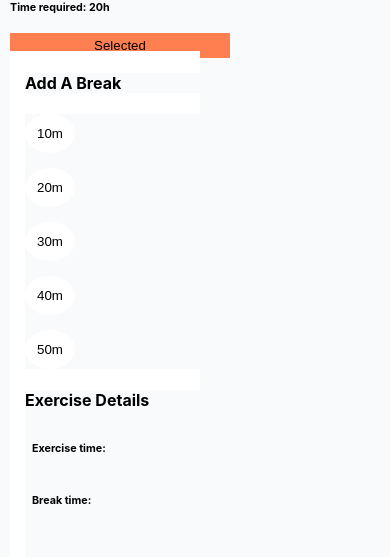
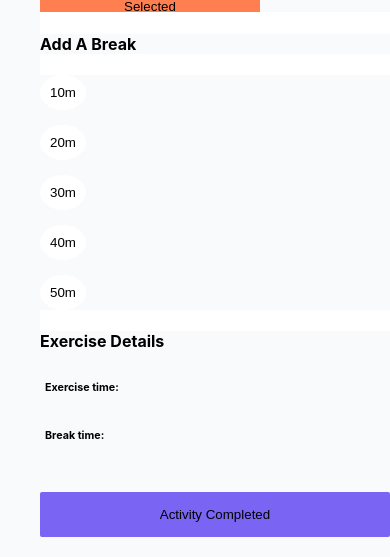
Before and after one commit to ashr-aful007/daily-activity-tracker, a React (Create React App) app: page / in a window 390 px wide. Shown: the part 2832-3389 px from the top of the page. Built offline with nearby package versions, Linux system fonts and the light colour scheme.

Commit message:
add another problem solve

```diff
--- a/public/index.html
+++ b/public/index.html
@@ -24,7 +24,7 @@
       work correctly both with client-side routing and a non-root public URL.
       Learn how to configure a non-root public URL by running `npm run build`.
     -->
-    <title>React App</title>
+    <title>Passionate activaties</title>
   </head>
   <body>
     <noscript>You need to enable JavaScript to run this app.</noscript>
--- a/src/Components/LoadActiviesdata/LoadData.css
+++ b/src/Components/LoadActiviesdata/LoadData.css
@@ -1,6 +1,6 @@
 .content-section{
      display: grid;
-     grid-template-columns: 4fr 1fr;
+     grid-template-columns: 5fr 1fr;
 }
 
 .content{
@@ -22,13 +22,13 @@
 .show-card-sction{
      display: grid;
      grid-template-columns: repeat(3, 1fr);
-     gap: 20px;
+     gap: 7px;
 }
 
 
 .side-bar-section{
      background-color: #fff;
-     padding-left: 15px;
+
 
 }
 
@@ -39,11 +39,11 @@
 }
 
 .Ex-time h6{
-     padding: 7px;
+     padding: 5px;
 }
 
 .Br-time h6{
-     padding: 7px;
+     padding: 5px;
 }
 
 .compleate-button{
@@ -54,6 +54,8 @@
      border-radius: 2px;
      background-color: rgb(121, 100, 243);
 }
+
+
 
 @media screen and (max-width:600px){
      .show-card-sction{
@@ -66,18 +68,30 @@
           flex-direction: column;
      }
      .side-bar-section{
-          width: 50%;
+          width: 100%;
           height: auto;
+
      }
      .content h1{
-          width: 50%;
+          width: 100%;
           height: auto;
      }
      .time-brack{
           display: flex;
           flex-direction: column;
+          width: 100%;
      }
-     .content{
-          margin-left: 10px;
+
+     .compleate-button{
+          padding: 15px;
+          width: 100%;
+          border: none;
+          margin-top: 20px;
+          border-radius: 2px;
+          background-color: rgb(121, 100, 243);
+     }
+     .count-display-section{
+          width: 100%;
+          height: auto;
      }
 }
--- a/src/Components/LoadActiviesdata/LoadData.js
+++ b/src/Components/LoadActiviesdata/LoadData.js
@@ -61,7 +61,7 @@ const LoadData = () => {
                               breackTime.map(time => <Timebracks timeHandle={barackTimehandle} time={time}></Timebracks>)
                          }
                     </div>
-                    <div>
+                    <div className='count-display-section'>
                          <h4>Exercise Details</h4>
                          <div className='Ex-time'>
                               <h6>Exercise time: {showtime}</h6>
--- a/src/Components/Showdata/ShowActivatis.css
+++ b/src/Components/Showdata/ShowActivatis.css
@@ -26,6 +26,14 @@
 
 }
 
-@media screen and (max-with: 600px) {
+@media screen and (max-width: 600px) {
+
+     .selected-btn{
+          width: 100%;
+          height: 25px;
+          background-color: coral;
+          border: none;
+
+     }
 
 }
--- a/src/Components/Timebracks/Timebracks.css
+++ b/src/Components/Timebracks/Timebracks.css
@@ -1,5 +1,5 @@
 .breack-time button{
-     padding: 12px;
+     padding: 10px;
      border-radius: 50% 50%;
      background-color: #fff;
      border: none;
@@ -9,3 +9,21 @@
 .breack-time button:hover{
      background-color: mediumslateblue;
 }
+
+@media screen and(max-width: 600px){
+     .breack-time button{
+          padding: 12px;
+          border-radius: 50% 50%;
+          background-color: #fff;
+          border: none;
+          width: 50%;
+
+     }
+     .breack-time button{
+          padding: 5px;
+          border-radius: 50% 50%;
+          background-color: #fff;
+          border: none;
+
+     }
+}
```
